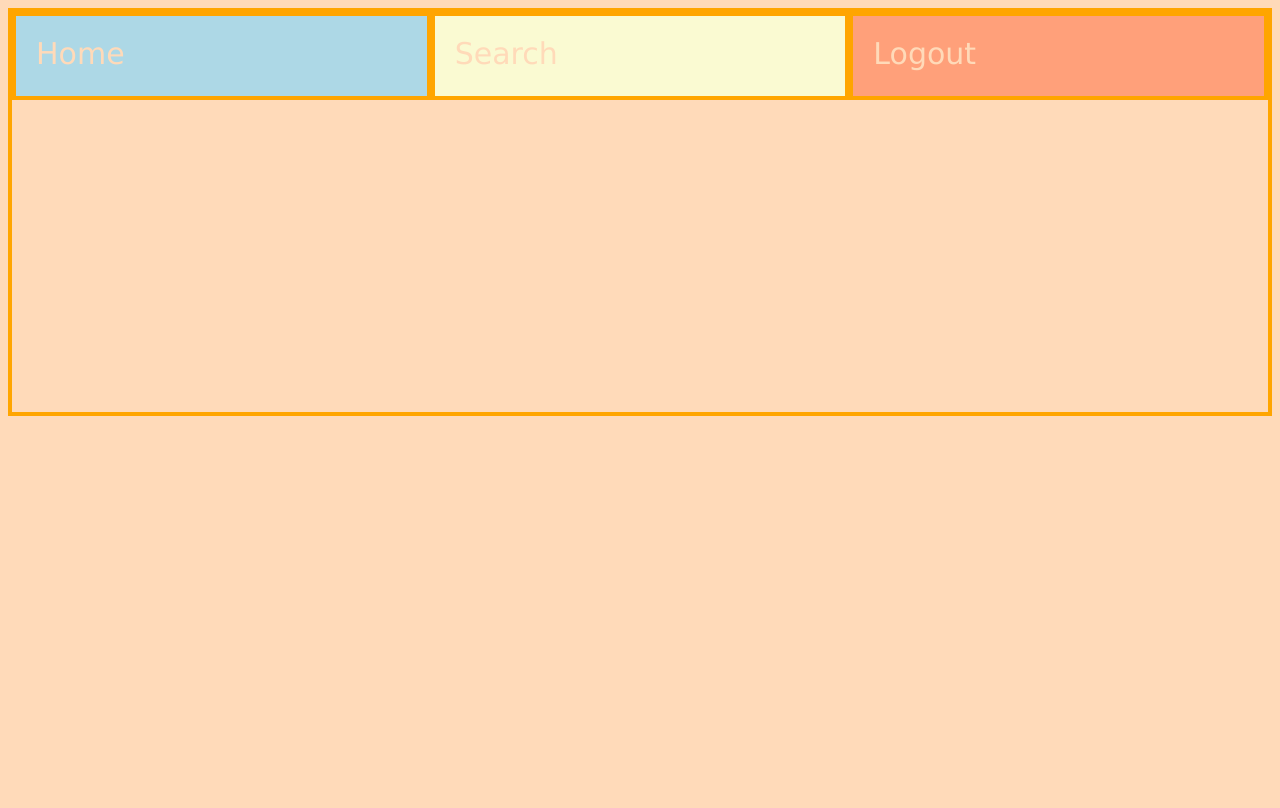
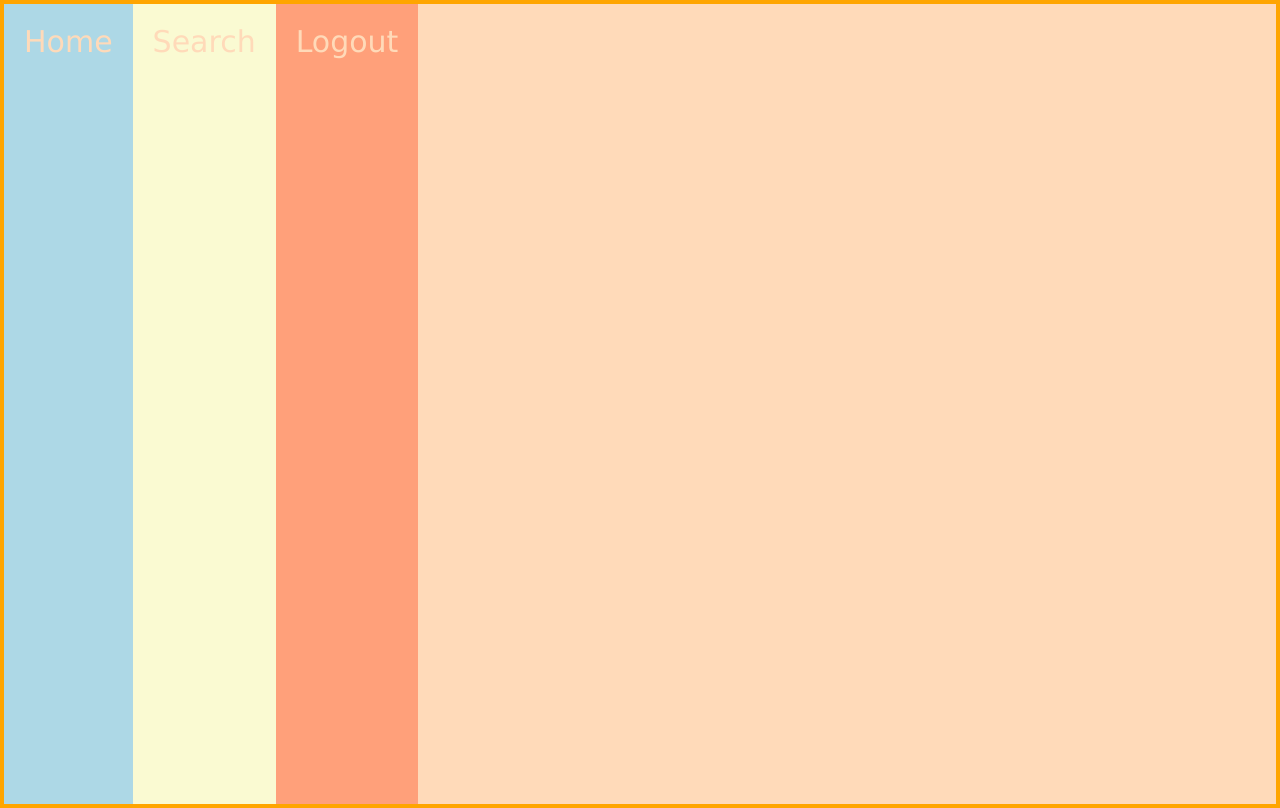
Before and after one commit to weifengtan/CSS-Practice, a plain HTML site: page flex-allignment-practice/index.html in a window 1280 px wide. Drawn offline with Linux system fonts and the light colour scheme.

Commit message:
changed style sheet to have 100% html,body,and container so that it will stretch all the way down for each item

```diff
--- a/flex-allignment-practice/style.css
+++ b/flex-allignment-practice/style.css
@@ -2,21 +2,25 @@
     border: 4px solid orange;
     background-color: peachpuff;
     display: flex;
-    height: 400px;
+    height: 100%;
+}
+
+html,body {
+    background-color: peachpuff;
+    box-sizing: border-box;
+    height: 100%;
 }
 
 body {
-    background-color: peachpuff;
+    margin: 0;
 }
 
 .container > div {
-    height: 40px;
     color: peachpuff;
     font-size: 30px;
     font-family:'Lucida Sans', 'Lucida Sans Regular', 'Lucida Grande', 'Lucida Sans Unicode', Geneva, Verdana, sans-serif;
     padding: 20px;
-    border: 4px solid orange;
-    flex: 1;
+    text-align: center;
 }
 
 .home {
```
